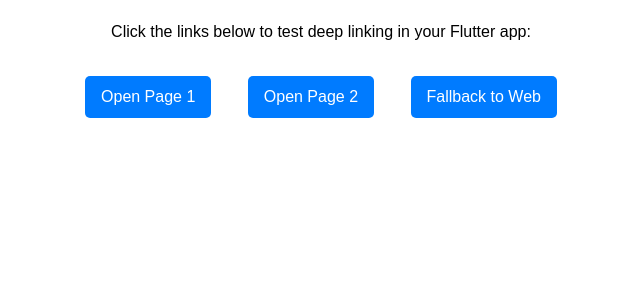
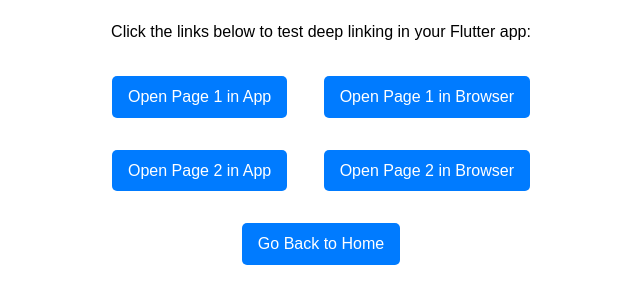
Before and after one commit to a7medlord/deeplink_host, a plain HTML site: page index.html in a window 1280 px wide. Shown: the part 86-390 px from the top of the page, without its empty margins (319-959 px from the left). Drawn offline with Linux system fonts and the light colour scheme.

Commit message:
Update index.html

```diff
--- a/index.html
+++ b/index.html
@@ -15,7 +15,7 @@
   <meta property="al:android:package" content="com.malakdigital.deeplink_cookbook">
   <meta property="al:android:app_name" content="DeepLink Cookbook">
 
-  <meta property="al:web:url" content="https://malak-deeplink.netlify.app/deeplink/page1">
+  <meta property="al:web:url" content="https://malak-deeplink.netlify.app/page1">
 
   <!-- Styles -->
   <style>
@@ -49,13 +49,15 @@
     <p>Click the links below to test deep linking in your Flutter app:</p>
 
     <!-- Deep Link to Page 1 -->
-    <a href="deeplinkcookbook://deeplink/page1">Open Page 1</a>
+    <a href="deeplinkcookbook://deeplink/page1">Open Page 1 in App</a>
+    <a href="https://malak-deeplink.netlify.app/page1">Open Page 1 in Browser</a>
 
     <!-- Deep Link to Page 2 -->
-    <a href="deeplinkcookbook://deeplink/page2">Open Page 2</a>
+    <a href="deeplinkcookbook://deeplink/page2">Open Page 2 in App</a>
+    <a href="https://malak-deeplink.netlify.app/page2">Open Page 2 in Browser</a>
 
     <!-- Fallback Link -->
-    <a href="https://malak-deeplink.netlify.app/deeplink/page1">Fallback to Web</a>
+    <a href="/">Go Back to Home</a>
   </div>
 </body>
 </html>
```
